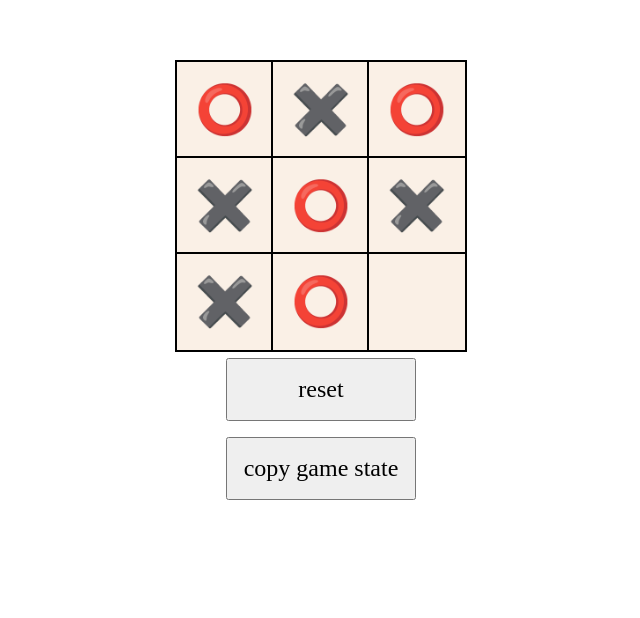
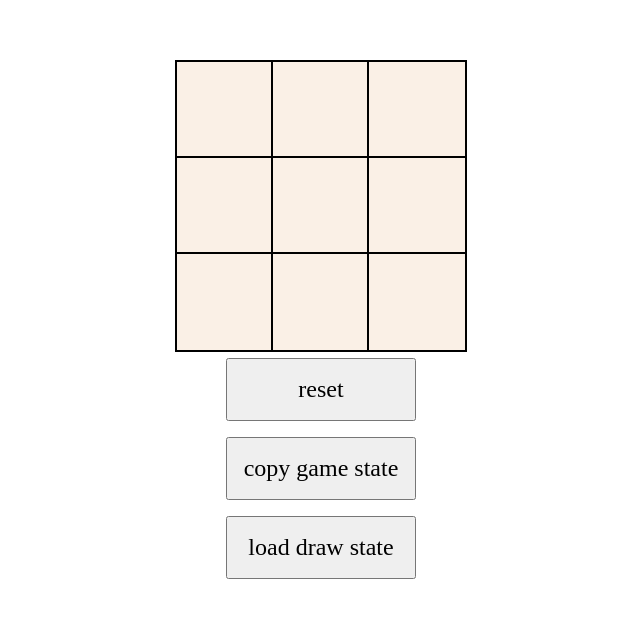
Before and after one commit to nbogie/dani-react-tic-tac-toe-migrated-to-typescript, a React (Vite) app: page / in a window 1280 px wide. Shown: the part 154-772 px from the top of the page, without its empty margins (319-959 px from the left). Built offline with nearby package versions, Linux system fonts and the light colour scheme.

Commit message:
add a "load draw" button

```diff
--- a/src/TicTacToe.tsx
+++ b/src/TicTacToe.tsx
@@ -10,9 +10,9 @@ export default function TicTacToe() {
     const initialBoardState: BoardState = [ null, null, null, null, null, null, null, null, null];
 
     // prettier-ignore
-    const exampleBoardState: BoardState = [ "o", "x", "o", "x", "o", "x", "x", "o", null];
+    const exampleDrawBoardState: BoardState = ["x", "o", "o", "o", "x", "x", "o", "x", "o"];
 
-    const [boardState, setBoardState] = useState<BoardState>(exampleBoardState);
+    const [boardState, setBoardState] = useState<BoardState>(initialBoardState);
 
     function whoseTurnIsIt(): "x" | "o" {
         const numXs = boardState.filter((element) => element === "x").length;
@@ -82,6 +82,10 @@ export default function TicTacToe() {
         setBoardState(initialBoardState);
     }
 
+    function loadDrawBoardState() {
+        setBoardState(exampleDrawBoardState);
+    }
+
     const winState = calculateWinState(boardState);
     const isGameOver = winState.outcome !== "in-play";
 
@@ -102,6 +106,7 @@ export default function TicTacToe() {
             <div className="resetButton">
                 <button onClick={resetBoardState}>reset</button>
                 <button onClick={copyBoardState}>copy game state</button>
+                <button onClick={loadDrawBoardState}>load draw state</button>
             </div>
         </div>
     );
```
